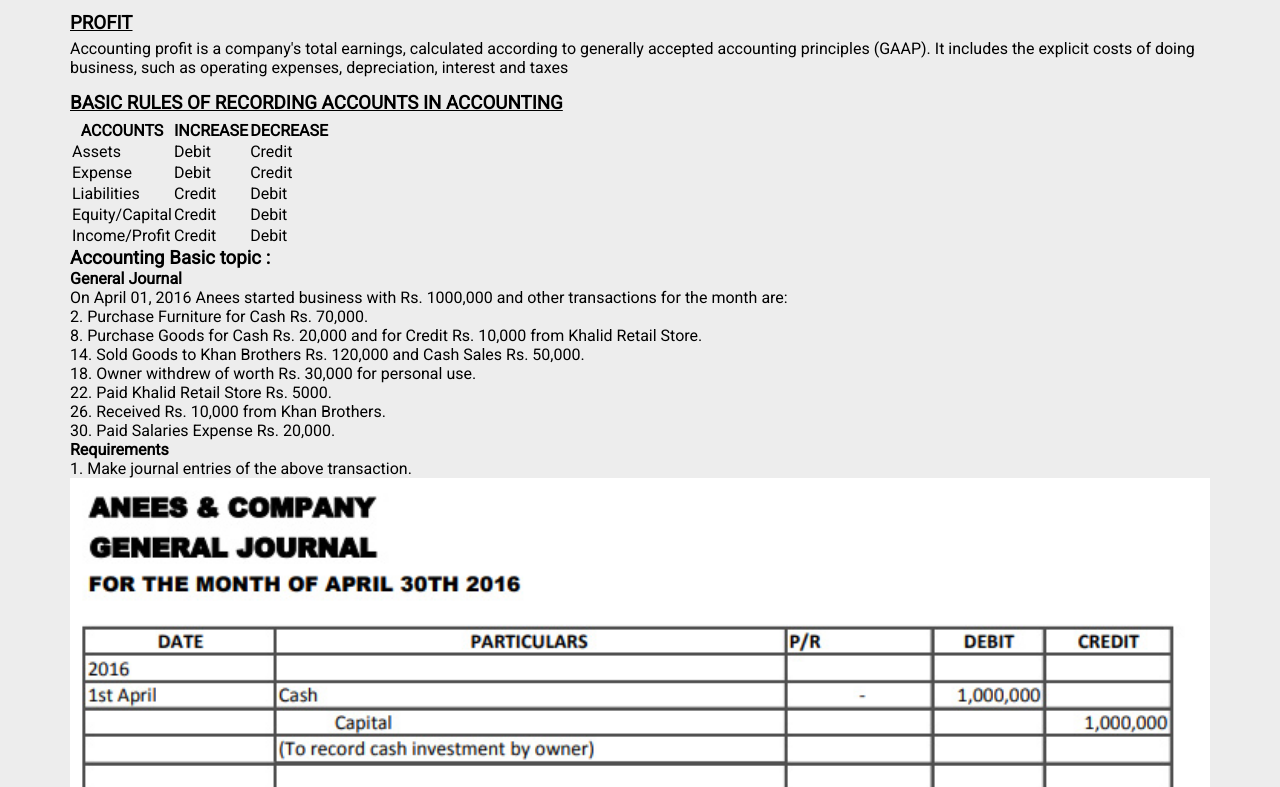
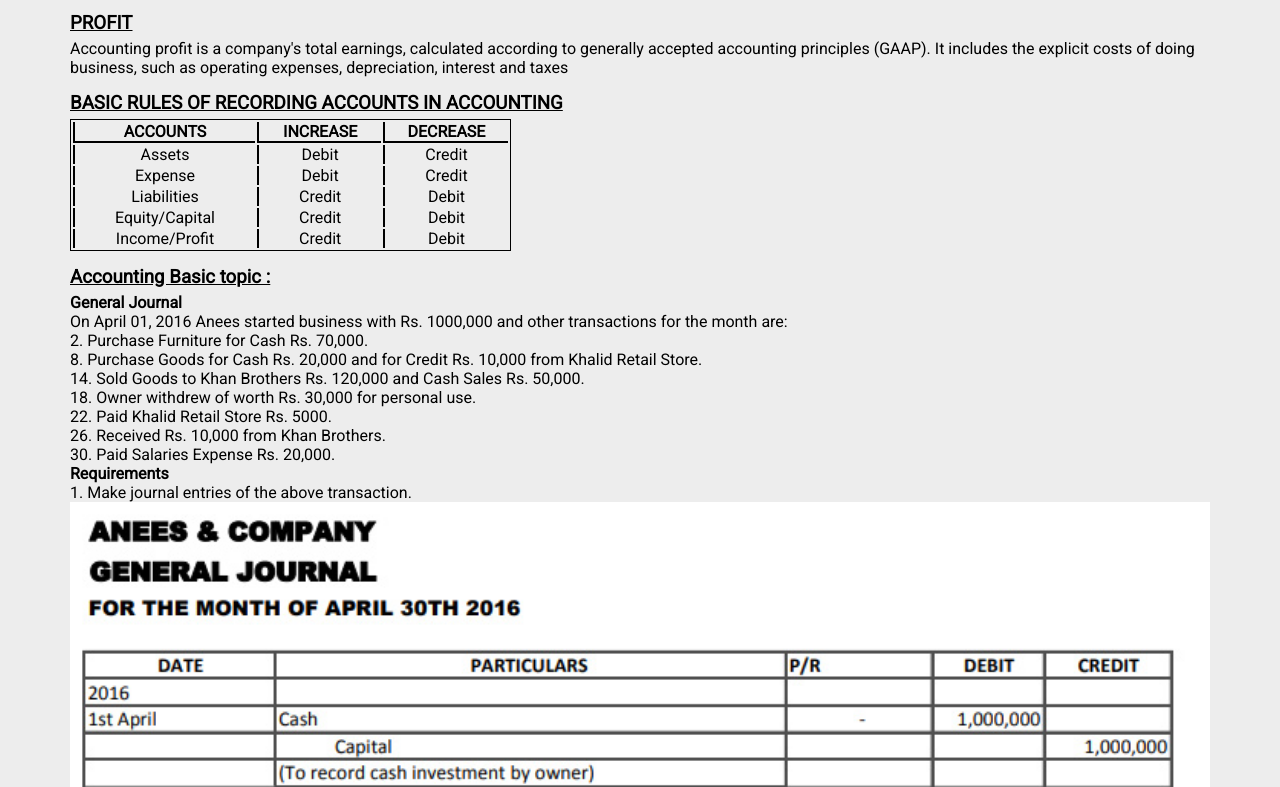
Before and after one commit to Aniasadia/S-Blogs, a plain HTML site: page accounting.html in a window 1280 px wide. Shown: the part 1253-2040 px from the top of the page. Drawn offline with Linux system fonts and the light colour scheme.

Commit message:
Update accounting.css

```diff
--- a/accounting.css
+++ b/accounting.css
@@ -70,6 +70,13 @@ section{
 	text-decoration: underline;
 	padding-bottom: 5px;
 }
+.g_j{
+	margin-top: 15px;
+}
+.g_j h3{
+	text-decoration: underline;
+	padding-bottom: 5px;
+}
 .asset ul{
 	list-style: none;
 }
@@ -110,6 +117,24 @@ section{
 .table_div h3{
 	text-decoration: underline;
 	padding-bottom: 5px;
+}
+.table_div table{
+		border: 1px solid black;
+}
+.table_div table tr td{
+	padding-left: 40px;
+	padding-right: 40px;
+	text-align: center;
+	border-left: 2px solid black;
+}
+
+.table_div table tr th{
+	text-align: center;
+	border-bottom: 2px solid black;
+	border-left: 2px solid black;
+}
+.g_j{
+
 }
 
 
```
